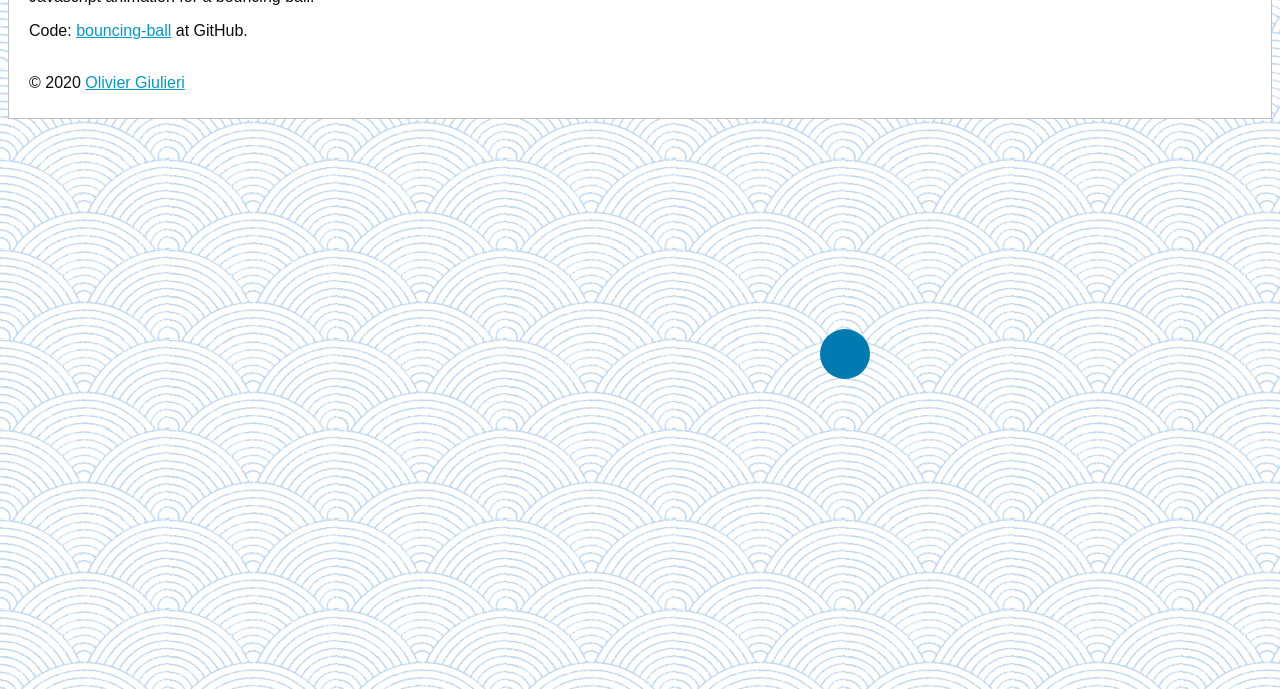
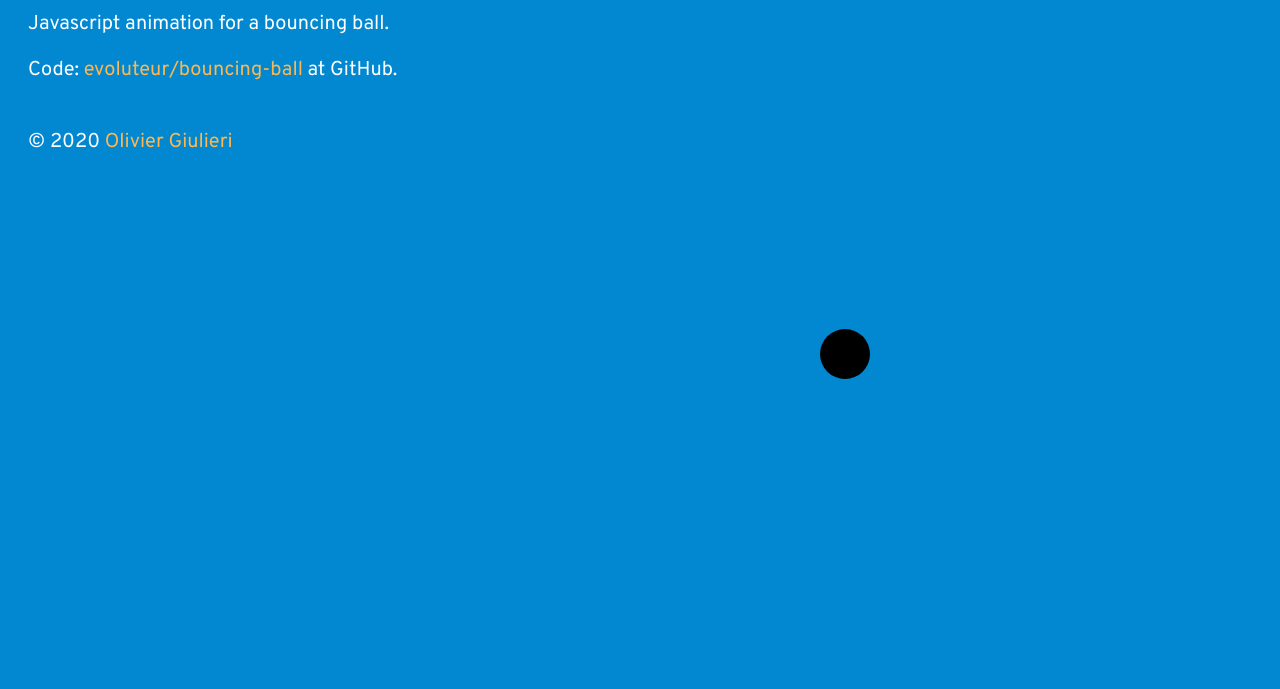
Before and after one commit to evoluteur/bouncing-ball, a website: page index-javascript.html in a window 1280 px wide. Shown: the part 111-800 px from the top of the page. Drawn offline with Linux system fonts and the light colour scheme.

Commit message:
Changed colors and font.

```diff
--- a/index-javascript.html
+++ b/index-javascript.html
@@ -5,28 +5,32 @@
     <meta name="viewport" content="width=device-width, initial-scale=1.0">
 	<title>Bouncing ball in Javascript</title>
     <meta name="description" content="Bouncing ball in Javascript">
-    <meta name="keywords" content="bouncing ball javascript animated animation transition">
+    <meta name="keywords" content="bouncing ball javascript animated animation transition fullscreen">
     <meta name="viewport" content="width=device-width,initial-scale=1">
+    <link rel="stylesheet"
+          href="https://fonts.googleapis.com/css?family=Overpass">
 	<style>
+        body {
+            padding: 10px 20px;
+            font-family: 'Overpass', serif;
+            font-size: 20px;
+        }
 		html{
-			background-image: url("bg.gif");
-            font-family: Arial, Helvetica, sans-serif;
-            color: #0d0d0d;
-        }
+            color: white;
+			background-color: #0288d1;
+		}
         a,a:visited{
-            color: #0099cc;
+            color: #ffb74d;
+            text-decoration: none;
         }
         a:hover{
-            color: #23527c;
+            color: #ffcc80;
+            text-decoration: underline;
         }
-        .content{
-            background-color: white;
-            border: solid 1px silver;
-            padding: 10px 20px;
-        }
+
 		#ball{
 			position: absolute;
-			background-color: #007bb2;
+			background-color: black;
 			height:50px;
 			width:50px;
 			border-radius: 50%;
@@ -74,10 +78,10 @@ function startBouncing(){
 
 <body onresize="setDim()" onload="startBouncing()">
     <div class="content">
-        <h1>Bouncing ball in Javascript or <a href="./">CSS</a></h1>
+        <h1>Bouncing ball in Javascript <a href="./">or CSS</a></h1>
 
         <p>Javascript animation for a bouncing ball.</p>
-        <p>Code: <a href="https://github.com/evoluteur/bouncing-ball">bouncing-ball</a> at GitHub.</p>
+        <p>Code: <a href="https://github.com/evoluteur/bouncing-ball">evoluteur/bouncing-ball</a> at GitHub.</p>
 
         <div id="ball"></div>
 
--- a/package.json
+++ b/package.json
@@ -14,6 +14,7 @@
     "bouncing",
     "ball",
     "animation",
+    "fullscreen",
     "css",
     "javascript"
   ]
```
Also changed, not shown: index.html (+20 -15 lines).
